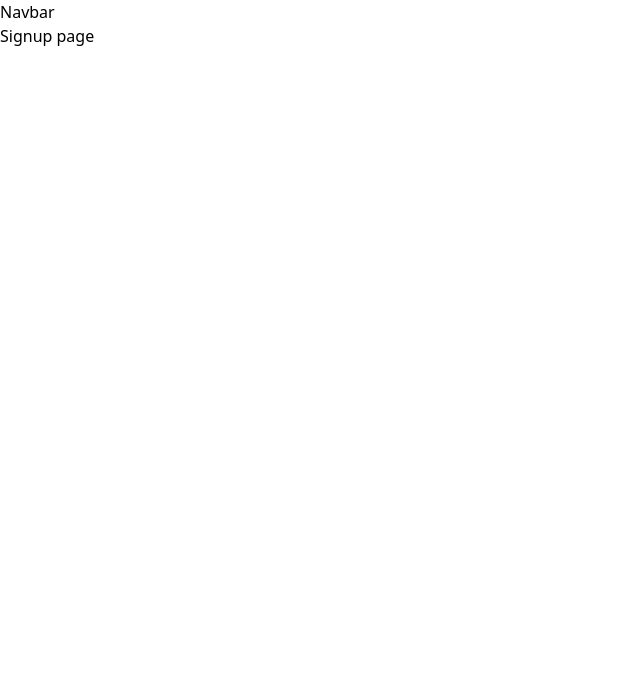
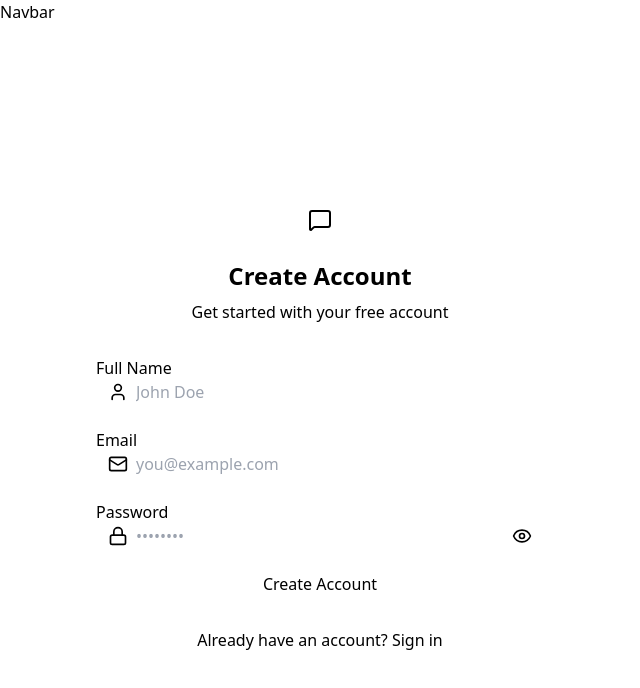
Before and after one commit to Avinashkubsad/letschat_app, a React (Vite) app in the folder frontend/: page /signup in a window 1280 px wide. Shown: the top 688 px of the page, without its empty margins (0-640 px from the left). Built offline with nearby package versions, Linux system fonts and the light colour scheme; no server answers.

Commit message:
commit signup page

```diff
--- a/frontend/index.html
+++ b/frontend/index.html
@@ -1,5 +1,5 @@
 <!doctype html>
-<html lang="en">
+<html lang="en" data-theme="dark">  <!-- Add class="dark" here -->
   <head>
     <meta charset="UTF-8" />
     <meta name="viewport" content="width=device-width, initial-scale=1.0" />
--- a/frontend/package.json
+++ b/frontend/package.json
@@ -11,6 +11,7 @@
   },
   "dependencies": {
     "axios": "^1.12.2",
+    "lucide-react": "^0.544.0",
     "react": "^19.1.1",
     "react-dom": "^19.1.1",
     "react-hot-toast": "^2.6.0",
--- a/frontend/src/App.jsx
+++ b/frontend/src/App.jsx
@@ -7,11 +7,12 @@ import SignUpPage from "./pages/SignUpPage.jsx";
 import SettingsPage from "./pages/SettingsPage.jsx";
 import ProfilePage from "./pages/ProfilePage.jsx";
 
-import { Routes, Route } from "react-router-dom";
+import { Routes, Route,Navigate } from "react-router-dom";
 import { useAuthStore } from "./store/useAuthStore.js";
+import {Loader}from "lucide-react";
 
 const App = () => {
-  const { authUser, checkAuth } = useAuthStore(); // destructuring the auth user
+  const { authUser, checkAuth , isCheckingAuth } = useAuthStore(); // destructuring the auth user
   //authUser → the current logged-in user object (or null if no one is logged in).
   // checkAuth → a function (action) that checks whether the user is authenticated (maybe by calling an API or checking local storage).
 
@@ -21,17 +22,24 @@ const App = () => {
 
   console.log({ authUser });
 
+ if (isCheckingAuth && !authUser)
+  return (
+  <div className="flex items-center justify-center h-screen">
+    <Loader className="size-10 animate-spin"/>
+  </div>
+);
+
   return (
     <div>
       <Navbar /> {/* Always visible */}
       <Routes>
         {" "}
         {/* Only renders the matched route */}
-        <Route path="/" element={<HomePage />} />
-        <Route path="/signup" element={<SignUpPage />} />
-        <Route path="/login" element={<LogInPage />} />
-        <Route path="/settings" element={<SettingsPage />} />
-        <Route path="/profile" element={<ProfilePage />} />
+        <Route path="/" element={authUser ? <HomePage /> : <Navigate to="/login" />} /> {/* if the user is not loggedin then navigate tologin in page*/ }
+        <Route path="/signup" element={!authUser ? <SignUpPage /> : <Navigate to="/" />} />
+        <Route path="/login" element={!authUser ? <LogInPage /> :  <Navigate to="/" />} />
+        <Route path="/settings" element={<SettingsPage /> } />
+        <Route path="/profile" element={authUser ? <ProfilePage /> : <Navigate to="/login" />} />
       </Routes>
     </div>
   );
--- a/frontend/src/pages/SignUpPage.jsx
+++ b/frontend/src/pages/SignUpPage.jsx
@@ -1,11 +1,153 @@
-import React from 'react'
+import { useState } from "react";
+import { useAuthStore } from "../store/useAuthStore";
+import { Eye, EyeOff, Loader2, Lock, Mail, MessageSquare, User } from "lucide-react";
+import { Link } from "react-router-dom";
+
+
 
 const SignUpPage = () => {
+  const [showPassword, setShowPassword] = useState(false);
+  const [formData, setFormData] = useState({
+    fullName: "",
+    email: "",
+    password: "",
+  });
+
+  const { signup, isSigningUp } = useAuthStore();
+
+  const validateForm = () => {
+    if (!formData.fullName.trim()) return toast.error("Full name is required");
+    if (!formData.email.trim()) return toast.error("Email is required");
+    if (!/\S+@\S+\.\S+/.test(formData.email)) return toast.error("Invalid email format");
+    if (!formData.password) return toast.error("Password is required");
+    if (formData.password.length < 6) return toast.error("Password must be at least 6 characters");
+
+    return true;
+  };
+
+  const handleSubmit = (e) => {
+    e.preventDefault();
+
+    const success = validateForm();
+
+    if (success === true) signup(formData);
+  };
+
   return (
-    <div>
-      Signup page
+    <div className="min-h-screen grid lg:grid-cols-2">
+      {/* left side */}
+      <div className="flex flex-col justify-center items-center p-6 sm:p-12">
+        <div className="w-full max-w-md space-y-8">
+          {/* LOGO */}
+          <div className="text-center mb-8">
+            <div className="flex flex-col items-center gap-2 group">
+              <div
+                className="size-12 rounded-xl bg-primary/10 flex items-center justify-center
+              group-hover:bg-primary/20 transition-colors"
+              >
+                <MessageSquare className="size-6 text-primary" />
+              </div>
+              <h1 className="text-2xl font-bold mt-2">Create Account</h1>
+              <p className="text-base-content/60">Get started with your free account</p>
+            </div>
+          </div>
+
+          <form onSubmit={handleSubmit} className="space-y-6">
+            <div className="form-control">
+              <label className="label">
+                <span className="label-text font-medium">Full Name</span>
+              </label>
+              <div className="relative">
+                <div className="absolute inset-y-0 left-0 pl-3 flex items-center pointer-events-none">
+                  <User className="size-5 text-base-content/40" />
+                </div>
+                <input
+                  type="text"
+                  className={`input input-bordered w-full pl-10`}
+                  placeholder="John Doe"
+                  value={formData.fullName}
+                  onChange={(e) => setFormData({ ...formData, fullName: e.target.value })}
+                />
+              </div>
+            </div>
+
+            <div className="form-control">
+              <label className="label">
+                <span className="label-text font-medium">Email</span>
+              </label>
+              <div className="relative">
+                <div className="absolute inset-y-0 left-0 pl-3 flex items-center pointer-events-none">
+                  <Mail className="size-5 text-base-content/40" />
+                </div>
+                <input
+                  type="email"
+                  className={`input input-bordered w-full pl-10`}
+                  placeholder="you@example.com"
+                  value={formData.email}
+                  onChange={(e) => setFormData({ ...formData, email: e.target.value })}
+                />
+              </div>
+            </div>
+
+            <div className="form-control">
+              <label className="label">
+                <span className="label-text font-medium">Password</span>
+              </label>
+              <div className="relative">
+                <div className="absolute inset-y-0 left-0 pl-3 flex items-center pointer-events-none">
+                  <Lock className="size-5 text-base-content/40" />
+                </div>
+                <input
+                  type={showPassword ? "text" : "password"}
+                  className={`input input-bordered w-full pl-10`}
+                  placeholder="••••••••"
+                  value={formData.password}
+                  onChange={(e) => setFormData({ ...formData, password: e.target.value })}
+                />
+                <button
+                  type="button"
+                  className="absolute inset-y-0 right-0 pr-3 flex items-center"
+                  onClick={() => setShowPassword(!showPassword)}
+                >
+                  {showPassword ? (
+                    <EyeOff className="size-5 text-base-content/40" />
+                  ) : (
+                    <Eye className="size-5 text-base-content/40" />
+                  )}
+                </button>
+              </div>
+            </div>
+
+            <button type="submit" className="btn btn-primary w-full" disabled={isSigningUp}>
+              {isSigningUp ? (
+                <>
+                  <Loader2 className="size-5 animate-spin" />
+                  Loading...
+                </>
+              ) : (
+                "Create Account"
+              )}
+            </button>
+          </form>
+
+          <div className="text-center">
+            <p className="text-base-content/60">
+              Already have an account?{" "}
+              <Link to="/login" className="link link-primary">
+                Sign in
+              </Link>
+            </p>
+          </div>
+        </div>
+      </div>
+
+      {/* right side */}
+
+      {/* <AuthImagePattern
+        title="Join our community"
+        subtitle="Connect with friends, share moments, and stay in touch with your loved ones."
+      /> */}
     </div>
-  )
-}
-
-export default SignUpPage
+  );
+};
+export default SignUpPage;
--- a/frontend/src/store/useAuthStore.js
+++ b/frontend/src/store/useAuthStore.js
@@ -21,4 +21,12 @@ export const useAuthStore = create((set) => ({
       set({ isCheckingAuth: false });
     }
   },
+
+  signup: async(data) =>{
+    try{
+
+    }catch{
+
+    }
+  }
 }));
--- /dev/null
+++ b/frontend/src/types/daisyui.d.ts
@@ -0,0 +1 @@
+declare module 'daisyui';
--- a/frontend/tailwind.config.js
+++ b/frontend/tailwind.config.js
@@ -1,5 +1,4 @@
 import daisyui from "daisyui";
-
 
 /** @type {import('tailwindcss').Config} */
 export default {
@@ -10,5 +9,9 @@ export default {
   theme: {
     extend: {},
   },
-  plugins: [daisyui],
+  darkMode: 'class',
+  plugins: [require("daisyui")],
+  daisyui: {
+    themes: ["light", "dark", "cupcake"],
+  },
 }
```
Also changed, not shown: frontend/Imortant Notes.txt, 1 other file (tests, documents, lock files or other folders).
